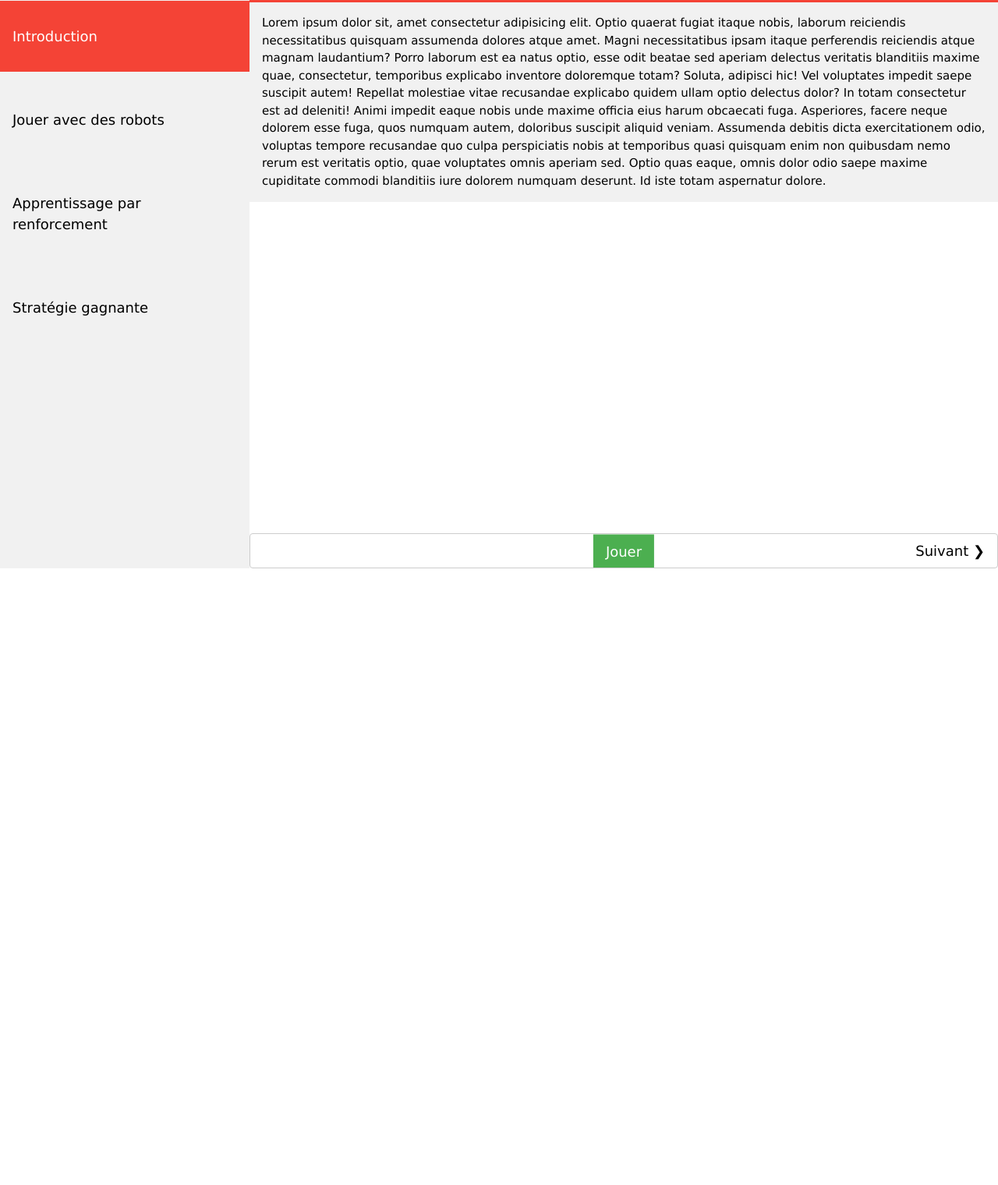
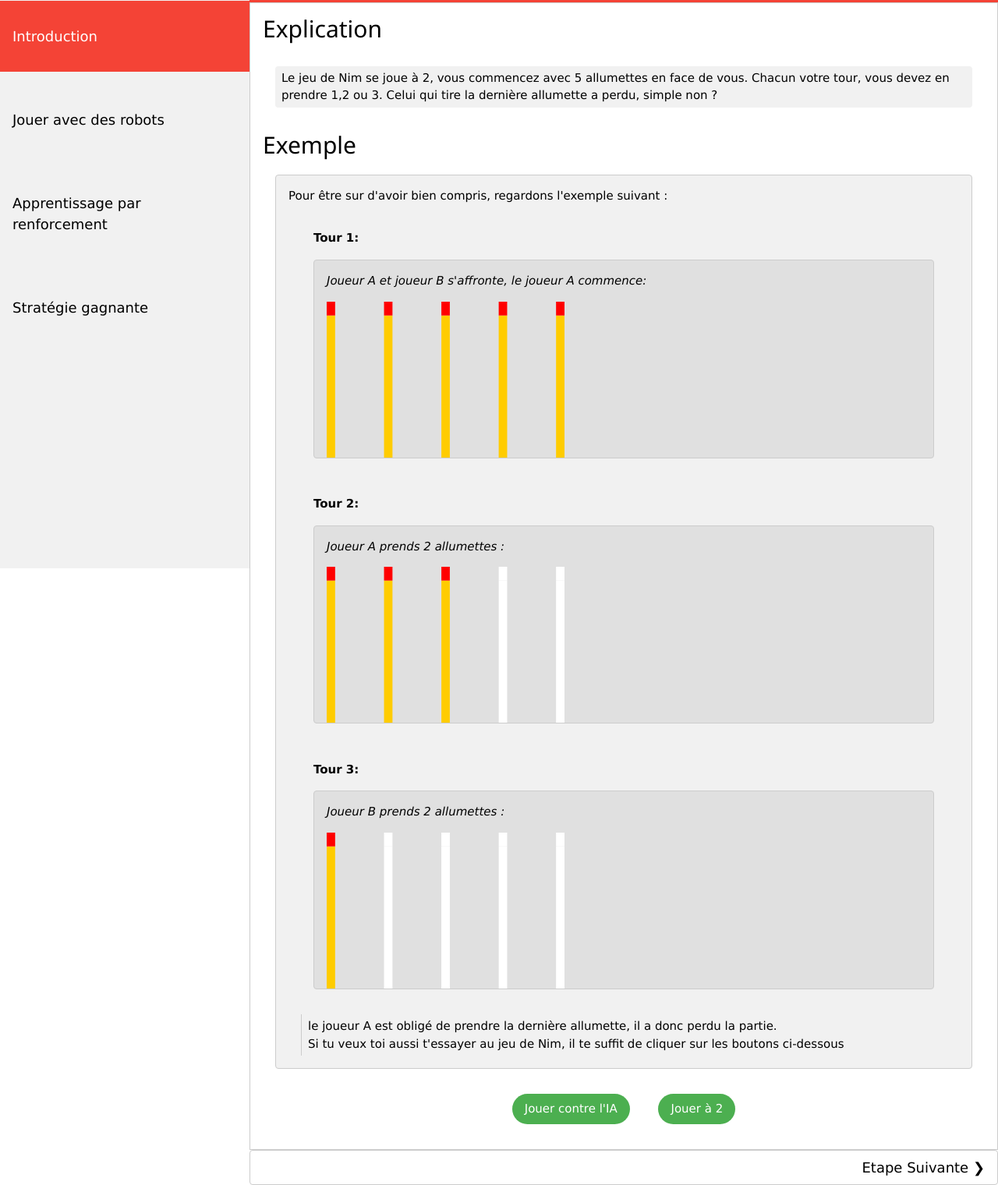
Before and after one commit to ysayad/JeuDeNimIHM, a plain HTML site: page index.html in a window 1280 px wide. Shown: the part 71-1591 px from the top of the page at 78% size. Before the commit the page ends 800 px from the top, so only its background shows below. Drawn offline with nearby package versions, Linux system fonts and the light colour scheme.

Commit message:
Ajout contenu page "accueil" et "jouer avec des robots", modification du placement des boutons de jeu et navigation

```diff
--- a/index.html
+++ b/index.html
@@ -21,23 +21,61 @@
 
     <!--Ici pour coder-->
 
-        <div class="w3-container w3-light-grey">
-            <p>Lorem ipsum dolor sit, amet consectetur adipisicing elit. Optio quaerat fugiat itaque nobis, laborum reiciendis necessitatibus quisquam assumenda dolores atque amet. Magni necessitatibus ipsam itaque perferendis reiciendis atque magnam laudantium? Porro laborum est ea natus optio, esse odit beatae sed aperiam delectus veritatis blanditiis maxime quae, consectetur, temporibus explicabo inventore doloremque totam? Soluta, adipisci hic! Vel voluptates impedit saepe suscipit autem! Repellat molestiae vitae recusandae explicabo quidem ullam optio delectus dolor? In totam consectetur est ad deleniti! Animi impedit eaque nobis unde maxime officia eius harum obcaecati fuga. Asperiores, facere neque dolorem esse fuga, quos numquam autem, doloribus suscipit aliquid veniam. Assumenda debitis dicta exercitationem odio, voluptas tempore recusandae quo culpa perspiciatis nobis at temporibus quasi quisquam enim non quibusdam nemo rerum est veritatis optio, quae voluptates omnis aperiam sed. Optio quas eaque, omnis dolor odio saepe maxime cupiditate commodi blanditiis iure dolorem numquam deserunt. Id iste totam aspernatur dolore.</p>
+        <div class="w3-container  w3-border">
+
+            <h2>Explication</h2>
+            <div class="w3-container ">
+                <p class=" w3-padding-small w3-light-grey w3-round">Le jeu de Nim se joue à 2, vous commencez avec 5 allumettes en face de vous. Chacun votre tour, vous devez en
+                prendre 1,2 ou 3. Celui qui tire la dernière allumette a perdu, simple non ?</p>
+            </div>
+
+            <h2>Exemple</h2>
+            <div class="w3-container w3-margin w3-light-grey w3-round w3-border">
+                <p>Pour être sur d'avoir bien compris, regardons l'exemple suivant : </p>
+
+                <div class="w3-container w3-margin-top">
+                    <p class="w3-margin" style=" font-weight: bold;">Tour 1:</p>
+                    <div class="w3-container w3-border w3-margin w3-round" style="background-color: #e0e0e0; font-style: italic;" >
+                        <p> Joueur A et joueur B s'affronte, le joueur A commence: </p>
+                        <img src="../images/5_allumettes.png" alt="5 allumettes">
+                    </div>
+                </div>
+
+                <div class="w3-container w3-margin-top">
+                    <p class="w3-margin-left" style=" font-weight: bold;">Tour 2:</p>
+                    <div class="w3-container w3-border w3-margin w3-round" style="background-color: #e0e0e0;  font-style: italic;">
+                        <p>Joueur A prends 2 allumettes :</p>
+                        <img src="../images/3_allumettes.png" alt="3 allumettes">
+                    </div>
+                </div>
+
+                <div class="w3-container w3-margin-top">
+                    <p class="w3-margin-left" style=" font-weight: bold;">Tour 3:</p>
+                    <div class="w3-container w3-border w3-margin w3-round" style="background-color: #e0e0e0;  font-style: italic;">
+                        <p>Joueur B prends 2 allumettes :</p>
+                        <img src="../images/1_allumettes.png" alt="1 allumette">
+                    </div>
+                </div>
+                <p class="w3-border-left w3-padding-small w3-margin">le joueur A est obligé de prendre la dernière allumette, il a donc perdu la partie.<br>
+                    Si tu veux toi aussi t'essayer au jeu de Nim, il te suffit de cliquer sur les boutons ci-dessous</p>
+
+            </div>
+
+            <div class="w3-container w3-center w3-margin">
+                <a href="#" class="w3-button w3-round-xxlarge w3-green w3-margin w3-hover-teal">Jouer contre l'IA</a>
+                <a href="#" class="w3-button w3-round-xxlarge w3-green w3-margin w3-hover-teal">Jouer à 2</a>
+            </div>
+
         </div>
 
 
 
-
-
-
-
-
-    </div>
-    <div class="w3-bar w3-border w3-round w3-display-bottomright w3-large" style="width: 75%">
-        <a href="#" class="w3-button w3-display-middle w3-green">Jouer</a>
-        <a href="robots.html" class="w3-button w3-right">Suivant &#10095;</a>
     </div>
 
+    <div class="w3-container w3-border w3-round w3-large w3-center w3pa" style="margin-left: 25%;padding: 0;" >
+
+        <a href="robots.html" class="w3-button w3-right w3-hover-green ">Etape Suivante &#10095;</a>
+    </div>
 
 </body>
 </html>
```
Also changed, not shown: robots.html (+40 -11 lines), 3_allumettes.png (added), images/1_allumettes.png (added), images/3_allumettes.png (added), images/5_allumettes.png (added), images/armee_stupide.png (added), images/armée_stupide.png (added), images/jetons_coups.png (added), images/robot_stupide.png (added), images/robot_stupidepng.png (added).
